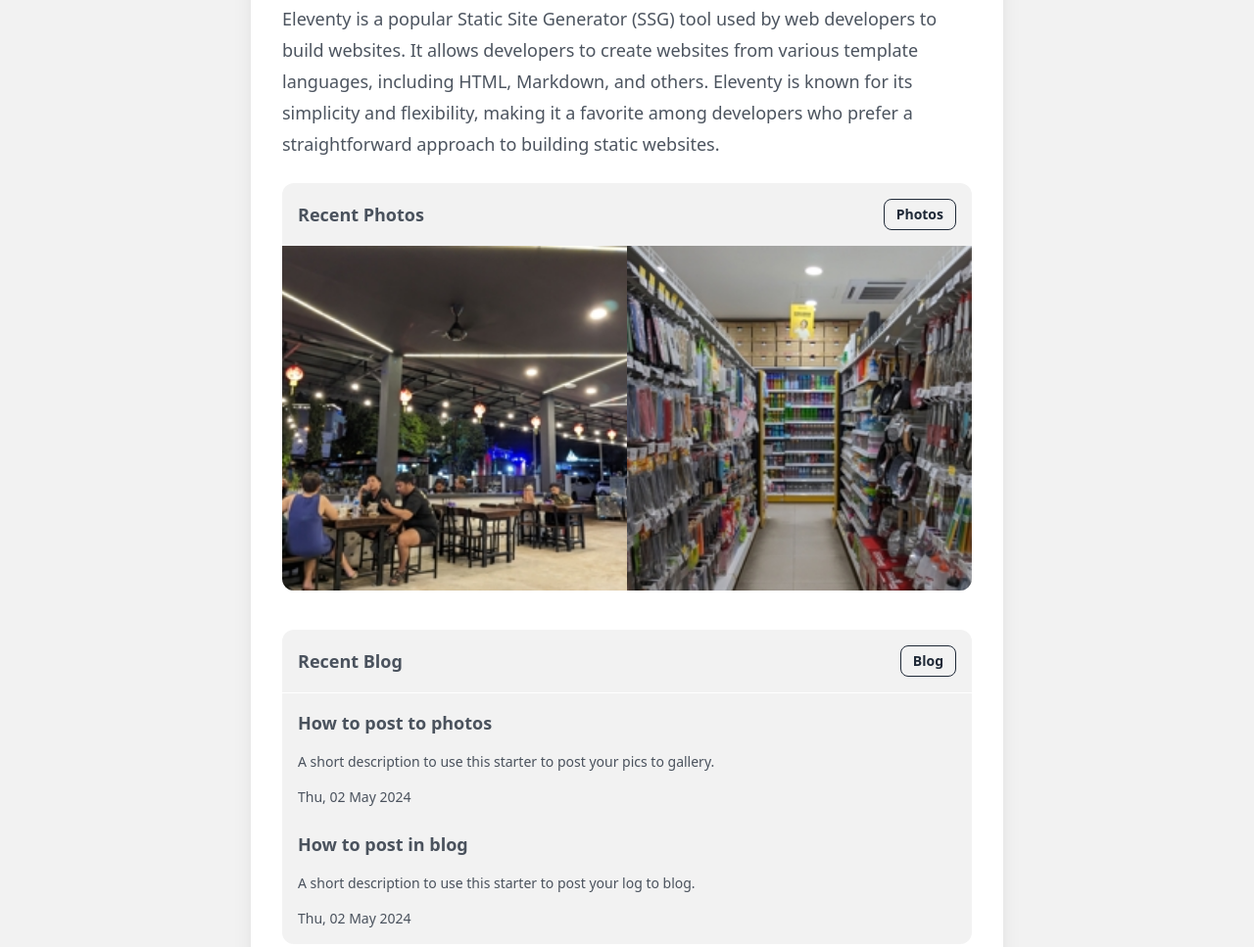
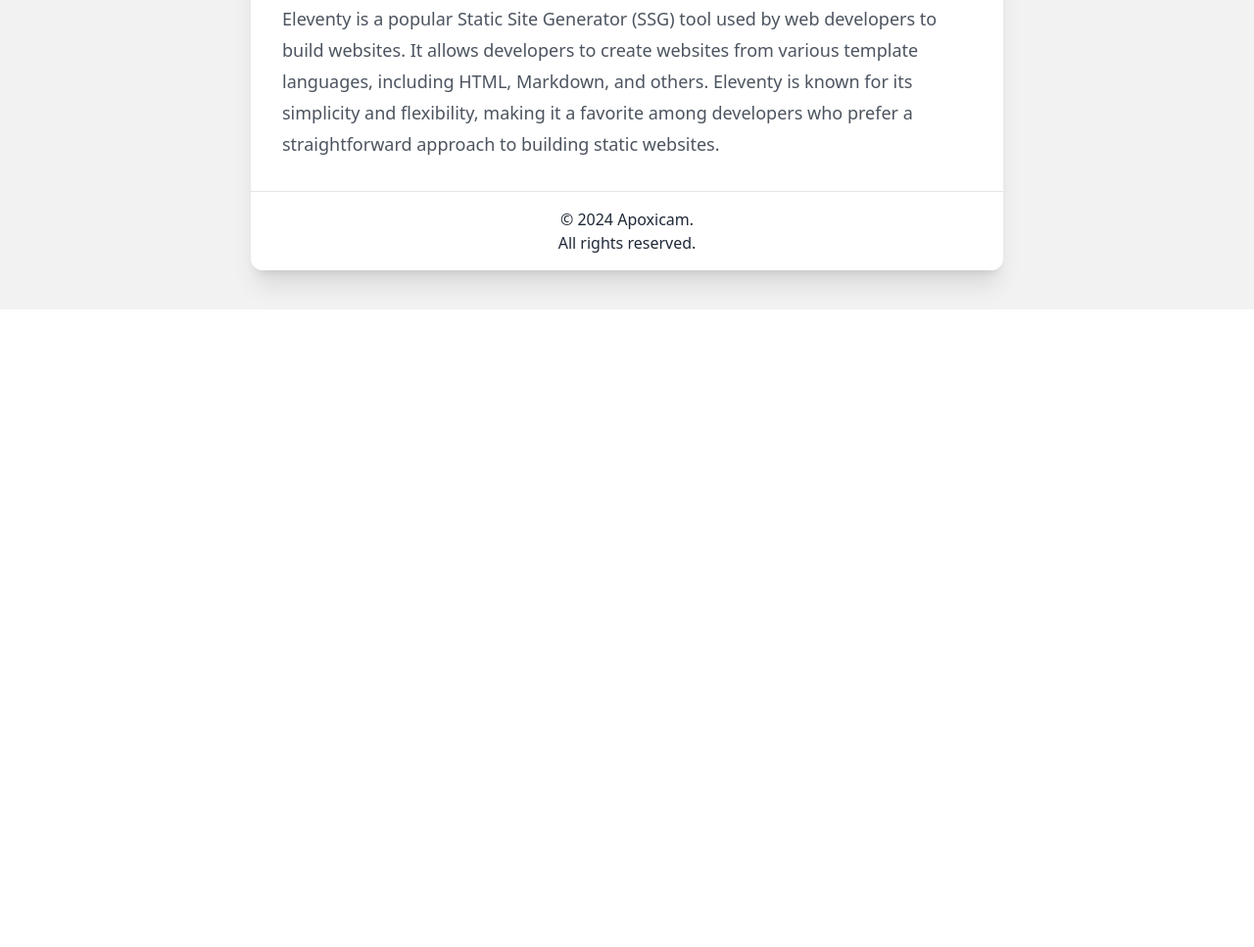
Before and after one commit to sira313/TWCARTY, an Eleventy site: page src/index.md in a window 1280 px wide. Shown: the part 675-1642 px from the top of the page at 98% size. After the commit the page ends 991 px from the top, so only its background shows below. Built offline with nearby package versions, Linux system fonts and the light colour scheme; Eleventy itself is replaced by a stand-in of ours; files that its build step writes are made by us from their sources.

Commit message:
revert back

```diff
--- a/src/_includes/recent.html
+++ /dev/null
@@ -1,58 +0,0 @@
-<!-- Recent Photos -->
-<div class="not-prose mb-10">
-  <div class="card bg-base-200 rounded-xl overflow-hidden">
-    <!-- navbar -->
-	  <div class="navbar py-0 px-4">
-      <div class="navbar-start">
-        <div class="text-md sm:text-lg font-bold">
-          Recent Photos
-        </div>
-      </div>
-      <div class="navbar-end">
-        <div class="text-md sm:text-lg font-bold">
-          <a href="/photos.html">
-            <button aria-label="View Photos" class="btn btn-outline btn-sm">Photos</button>
-          </a>
-        </div>
-      </div>
-    </div>
-    <!-- content -->
-    <div class="grid sm:grid-cols-2 gap-0">
-      {% for photos in collections.recentPhotos %}
-      <!-- link to post -->
-      <a href="{{ photos.url }}" class="bg-white overflow-hidden rounded-xl">
-        <!-- thumbnail -->
-        <img src="{{ photos.data.thumbnail }}" alt="Image" class="aspect-square w-full h-full object-cover transition duration-300 ease-in-out hover:opacity-60">
-      </a>
-      {% endfor %}
-    </div>
-  </div>
-</div>
-
-<!-- Recent Blog -->
-<div class="not-prose bg-base-200 rounded-xl mb-10">
-	<!-- navbar -->
-	<div class="navbar py-0 px-4">
-    <div class="navbar-start">
-      <div class="text-md sm:text-lg font-bold">
-        Recent Blog
-      </div>
-    </div>
-    <div class="navbar-end">
-      <div class="text-md sm:text-lg font-bold">
-        <a href="/blog.html"><button aria-label="View Blog" class="btn btn-outline btn-sm">Blog</button></a>
-      </div>
-    </div>
-  </div>
-  <div class="border-t border-base-100"></div>
-	<!-- content -->
-  <div class="mt-2 px-4 flex flex-col gap-2">
-		{% for post in collections.recentPosts %}
-			<p class="text-md sm:text-lg font-bold mb-2">
-				<a class="link link-hover" href="{{ post.url }}">{{ post.data.title }}</a>
-			</p>
-			<p class="text-sm sm:text-md mb-2">{{ post.data.description }}</p>
-			<p class="text-sm">{{ post.data.date | date: "%a, %d %b %Y" }}</p>
-		{% endfor %}
-	</div>
-</div>
--- a/src/index.md
+++ b/src/index.md
@@ -14,5 +14,3 @@ The source code of this starter is available on [GitHub](https://github.com/sira
 >I apologize for any shortcomings as I am not a coder by background.
 #### Eleventy
 Eleventy is a popular Static Site Generator (SSG) tool used by web developers to build websites. It allows developers to create websites from various template languages, including HTML, Markdown, and others. Eleventy is known for its simplicity and flexibility, making it a favorite among developers who prefer a straightforward approach to building static websites.
-
-{% include "recent.html" %}
```
Also changed, not shown: .eleventy.js.
